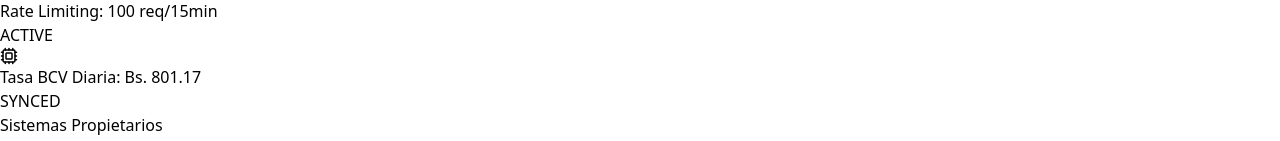
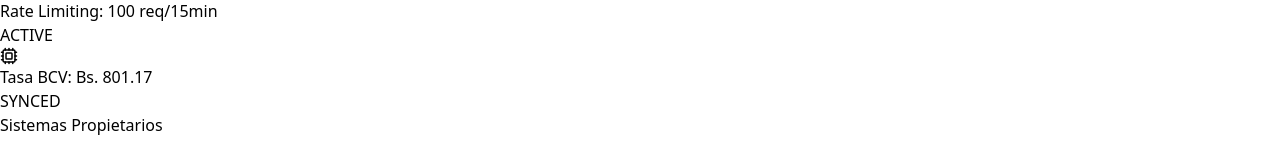
Before and after one commit to Aalejandro996/Gigadevs, a React (Vite) app: page / in a window 1280 px wide. Shown: the part 655-796 px from the top of the page. Built offline with nearby package versions, Linux system fonts and the light colour scheme; no server answers.

Commit message:
Correccion de tasa y Whatsapp

```diff
--- a/src/App.jsx
+++ b/src/App.jsx
@@ -31,7 +31,7 @@
   useEffect(() => {
     const fetchBCVRate = async () => {
       try {
-        const response = await fetch('https://pydolarvenezuela-api.vercel.app/api/v1/dollar?monitor=bcv');
+        const response = await fetch('https://ve.dolarapi.com/v1/dolares/oficial');
         const data = await response.json();
         if (data && data.price) {
           setBcvRate(data.price);
@@ -130,7 +130,7 @@
 
   const getWhatsAppLink = () => {
     if (!invoiceData) return '#';
-    const phone = '584120000000';
+    const phone = '584242588321';
     const text = encodeURIComponent(
       `Hola GIGA DEVS! 👋 Acabo de generar mi planilla de pago Nro *${invoiceData.invoiceNum}*.\n\n` +
       `*Cliente:* ${invoiceData.clientName}\n` +
@@ -147,7 +147,7 @@
 
       {/* --- BOTÓN FLOTANTE WHATSAPP --- */}
       <a
-        href="https://wa.me/584120000000?text=Hola,%20estoy%20interesado%20en%20los%20servicios%20y%20sistemas%20de%20GIGA%20DEVS"
+        href="https://wa.me/584242588321?text=Hola,%20estoy%20interesado%20en%20los%20servicios%20y%20sistemas%20de%20GIGA%20DEVS"
         target="_blank"
         rel="noopener noreferrer"
         className="fixed bottom-6 right-6 bg-green-500 text-white p-4 rounded-full shadow-2xl z-50 hover:bg-green-600 hover:scale-110 transition-all duration-300 flex items-center justify-center animate-bounce group"
@@ -279,7 +279,7 @@
                   <div className="bg-blue-950 p-3 rounded-xl border border-blue-800/60 flex items-center justify-between">
                     <div className="flex items-center space-x-3 text-blue-200">
                       <Cpu className="text-yellow-400" size={18} />
-                      <span>Tasa BCV Diaria: Bs. {bcvRate}</span>
+                      <span>Tasa BCV: Bs. {bcvRate}</span>
                     </div>
                     <span className="text-yellow-400 font-bold bg-yellow-950/50 px-2 py-0.5 rounded">SYNCED</span>
                   </div>
```
